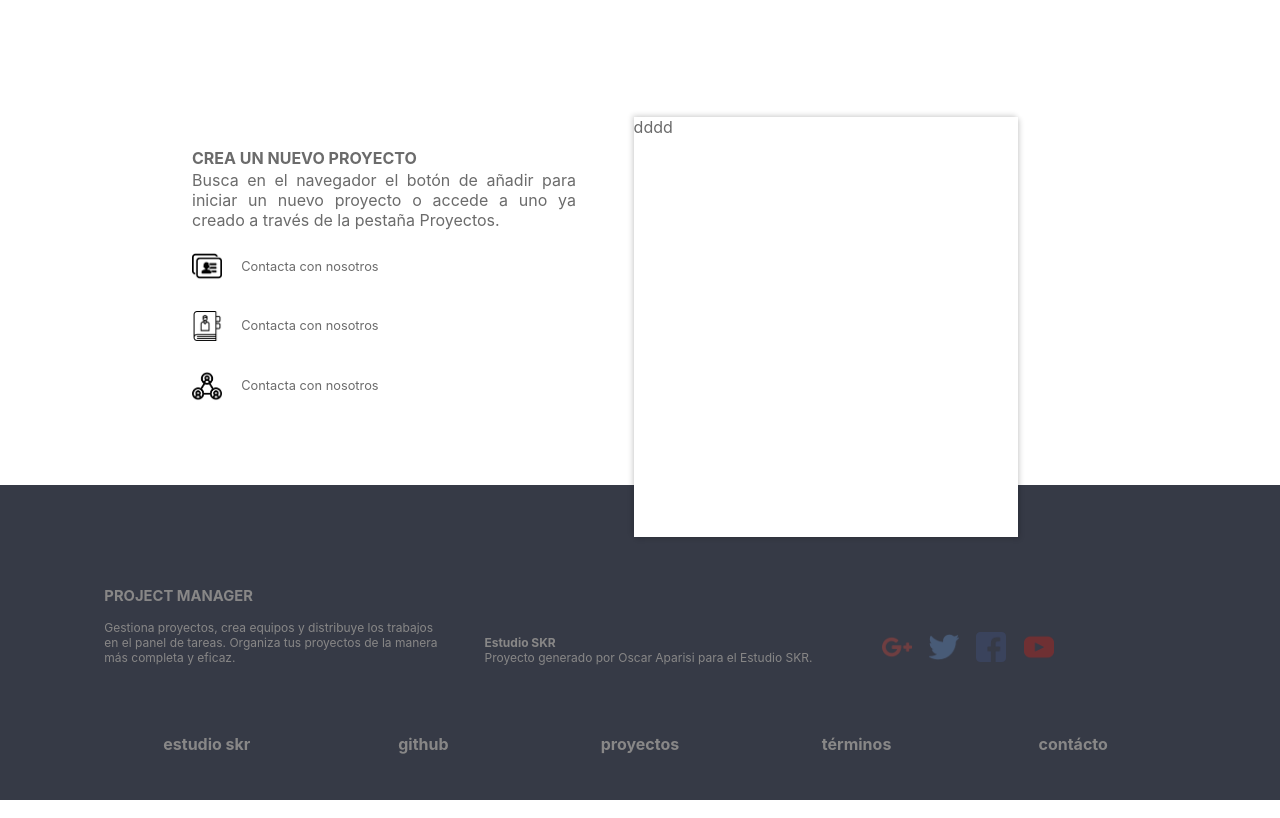
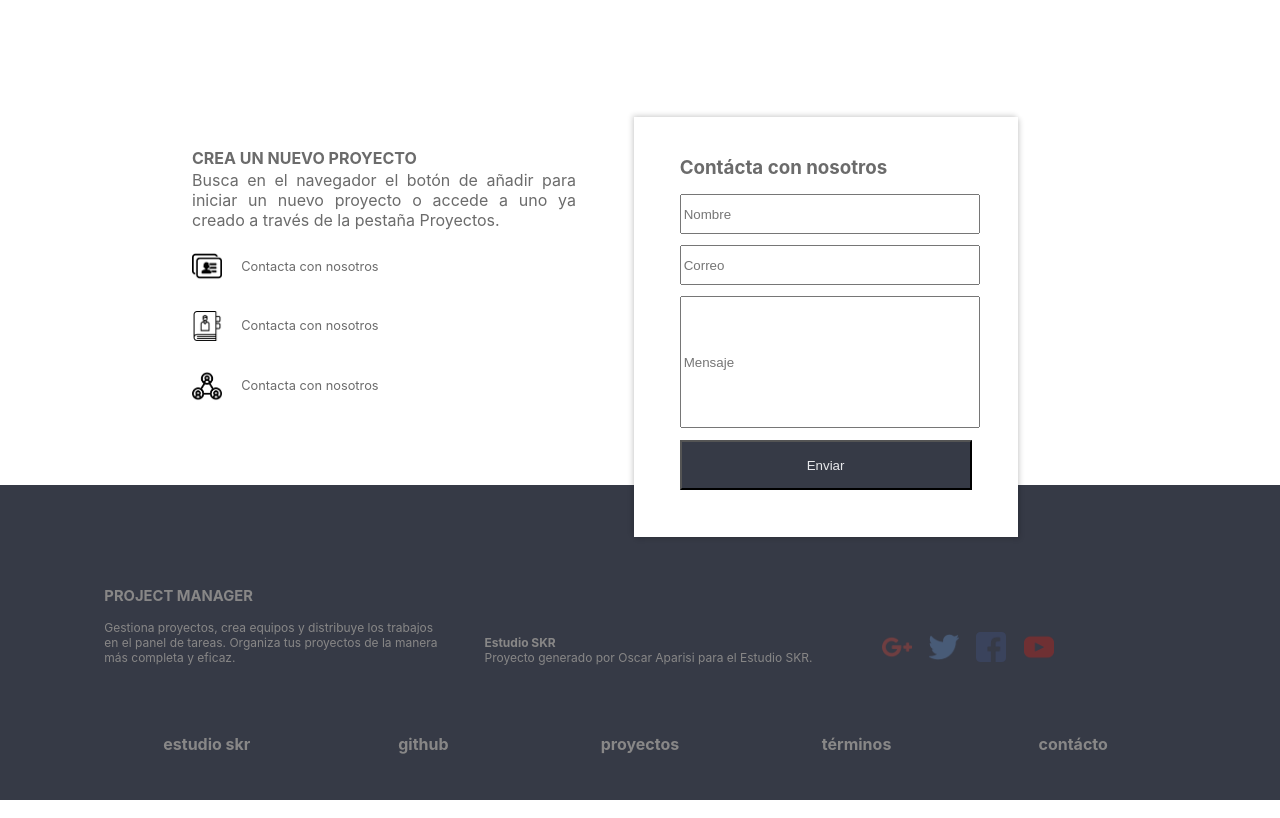
Before and after one commit to OscarEstudioSKR/projects_manager, a React (Create React App) app: page / in a window 1280 px wide. Shown: the part 787-1605 px from the top of the page. Built offline with nearby package versions, Linux system fonts and the light colour scheme.

Commit message:
formulario completado

```diff
--- a/src/App.js
+++ b/src/App.js
@@ -14,6 +14,7 @@ class App extends Component {
       user: {
         nombre: "Invitado",
         imgUser: "Invitado",
+        correo: ""
       },
     }
   }
--- a/src/Footer.css
+++ b/src/Footer.css
@@ -17,7 +17,7 @@
     min-width: 300px;
     width: 80%;
     max-width: 400px;
-    margin-left: 20vw;
+    margin-left: 25vw;
     display: -webkit-box;
     display: -ms-flexbox;
     display: flex;
@@ -142,6 +142,80 @@
     -webkit-box-shadow: 2px 2px 5px rgba(2, 2, 2, 0.137),-2px -2px 5px rgba(2, 2, 2, 0.137);
             box-shadow: 2px 2px 5px rgba(2, 2, 2, 0.137),-2px -2px 5px rgba(2, 2, 2, 0.137);
 }
+.label-title{
+    width: 76%;
+    height: 2%;
+    margin-left: 12%;
+    margin-top: 10%;
+}
+.boton-azul{
+    background: var(--color1);
+    color: var(--color0);
+    width: 76%;
+    height: 12%;
+    margin-left: 12%;
+    margin-top: 3%;
+}
+.input-text{
+    width: 76%;
+    height: 8%;
+    margin-left: 12%;
+    margin-top: 3%;
+}
+.input-area{
+    width: 76%;
+    height: 30%;
+    margin-left: 12%;
+    margin-top: 3%;
+    align-self: flex-start;
+}
+
+.respuesta-formulario{
+    display: flex;
+    height: 80%;
+    flex-flow: column nowrap;
+    align-items: center;
+    justify-content: center;
+    padding: 10%;
+    color: var(--color1);
+    font-size: 0.7em;
+
+}
+
+.respuesta-formulario div{
+    width: 100%;
+    height: 20%;
+    color: var(--color1);
+    display: flex;
+    justify-content: center;
+    align-items: center;
+    border: 1px solid rgba(54, 54, 54, 0.199);
+
+}
+
+.respuesta-formulario p{
+    text-align: center;
+    width: 100%;
+    padding-top: 10%;
+    padding-bottom: 10%;
+    border: 1px solid rgba(54, 54, 54, 0.199);
+
+}
+
+.respuesta-formulario button{
+
+    width: 100%;
+    height: 50px;
+    background: var(--color1);
+    color: var(--color0);
+}
+
+.imp-tick-formulario{
+    width: 50px;
+    height: auto;
+    margin-right: 5%;
+}
+
 
 @media(max-width: 1300px){
     .form-contacto-footer{
@@ -162,8 +236,8 @@
         position: relative;
         left: 0%;
         margin: 0;
-        top:5%;
-        height: 70%;
+        top:0%;
+        height: 80%;
     }
     .footer-1{
         margin-bottom: 70%;
--- a/src/Footer.js
+++ b/src/Footer.js
@@ -6,21 +6,85 @@ import redes1 from './img/redes1.png';
 import redes2 from './img/redes2.png';
 import redes3 from './img/redes3.png';
 import redes4 from './img/redes4.png';
+import tick from './img/checkImg.png';
 
 
 class Footer extends Component {
+
+    constructor(props){
+      super(props);
+      this.state = {
+        formName: this.props.user.nombre === "Invitado" ? "" : this.props.user.nombre,
+        formMail: this.props.user.correo,
+        formMensaje: "",
+        formEnviado: false,
+        cerrarFormulario: ()=> this.setState({ formEnviado: false, formMensaje: "" }),
+      }
+    }
+
+    cambiar(e){
+      this.setState({
+        [e.target.name]: e.target.value,
+      })
+    }
+
+    enviarDatos(e){
+      e.preventDefault();
+      if(this.validarFormulario()){
+
+        return;
+      }
+      this.setState({ formEnviado: true });
+      console.log(JSON.stringify(this.state));
+
+    }
+
+    validarFormulario(){
+      if(this.state.formMensaje.length>0){
+        return false;
+      }else{
+        alert("No has introducido ningún mensaje. Por favor rellene el campo mensaje para poder completar el envio, gracias.");
+        return true;}
+    }
+
+    FormularioEnviado(e){
+      let nombreGenerado = e.user.formMail;
+      let nombre = nombreGenerado.replace(/@.*/i,"").toUpperCase();
+      return(
+        <div className="respuesta-formulario">
+          <div>
+            <img src={tick} className="imp-tick-formulario" />
+            <strong>Mensaje enviado</strong>
+          </div>
+          <p>
+            {e.user.formName ==="" ? "Gracias " + nombre : "Gracias " + e.user.formName.toUpperCase()}, tu mensaje ha sido enviado correctamente.<br /> Te responderemos en breve al correo {e.user.formMail}.
+          </p>
+          <button onClick={e.user.cerrarFormulario}>Nuevo mensaje</button>
+        </div>
+      )
+    }
+
+
     render() {
       return (
-        <div className="Footer">
+        <div className="Footer" id="Footer">
             <div className="footer-1">
               <h4>CREA UN NUEVO PROYECTO</h4>
               <p className="descripcion-ayuda">Busca en el navegador el botón de añadir para iniciar un nuevo proyecto o accede a uno ya creado a través de la pestaña Proyectos.</p>
               <div className="cont-textImg"><img src={icono1}/><p className="tituloChico">Contacta con nosotros</p></div>
               <div className="cont-textImg"><img src={icono2}/><p className="tituloChico">Contacta con nosotros</p></div>
               <div className="cont-textImg"><img src={icono3}/><p className="tituloChico">Contacta con nosotros</p></div>
+
               <form className="form-contacto-footer">
-                dddd
+                {this.state.formEnviado === false ?
+                  [<h3 className="label-title">Contácta con nosotros</h3>,
+                  <input name="formName" value={this.state.formName} onChange={this.cambiar.bind(this)} className="input-text" placeholder="Nombre" type="text" />,
+                  <input name="formMail" value={this.state.formMail} onChange={this.cambiar.bind(this)} className="input-text" placeholder="Correo" type="email" required />,
+                  <input name="formMensaje" value={this.state.formMensaje} onChange={this.cambiar.bind(this)} className="input-area" placeholder="Mensaje" type="text" required />,
+                  <button className="boton-azul" onClick={this.enviarDatos.bind(this)}>Enviar</button>]:
+                <this.FormularioEnviado user={this.state}/>}
               </form>
+
             </div>
             <div className="footer-2">
               <div className="contenedor-footer2">
@@ -45,6 +109,7 @@ class Footer extends Component {
         </div>
       );
     }
+
   }
 
   export default Footer;
--- a/src/Nav.css
+++ b/src/Nav.css
@@ -76,6 +76,12 @@
     background: none;
     border: none;
     outline-style: none;
+}
+.botonesNav a{
+    text-decoration: none;
+}
+.menuOpt a{
+    text-decoration: none;
 }
 
 .boton-menu-p:hover{
--- a/src/Nav.js
+++ b/src/Nav.js
@@ -81,7 +81,7 @@ class Nav extends Component {
                 <a>Opciones</a>
                 <a>Cambiar perfil</a>
                 <a>Ayuda</a>
-                <a>Creditos</a>
+                <a href="#Footer">Contacto</a>
             </div>
         )
     }
```
